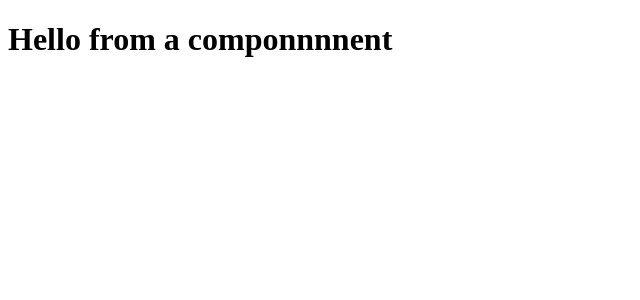
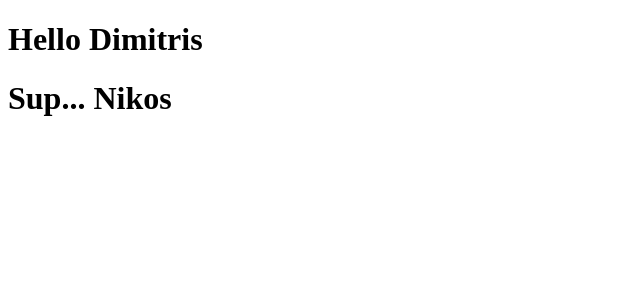
Before and after one commit to Dimitris112/react-vscode-askiseis, a React (Vite) app in the folder Prwto_App/: page / in a window 1280 px wide. Shown: the top 300 px of the page, without its empty margins (0-640 px from the left). Built offline with nearby package versions, Linux system fonts and the light colour scheme.

Commit message:
Add props

```diff
--- a/Prwto_App/src/App.jsx
+++ b/Prwto_App/src/App.jsx
@@ -1,9 +1,12 @@
-import Hello from './components/Hello';
+import Hello from "./components/Hello";
 
 function App() {
-  return <div className="App">
-    <Hello />
-  </div>;
+  return (
+    <div className="App">
+      <Hello name="Dimitris" message="Hello" />
+      <Hello name="Nikos" message="Sup..." />
+    </div>
+  );
 }
 
 export default App;
--- a/Prwto_App/src/components/Hello.jsx
+++ b/Prwto_App/src/components/Hello.jsx
@@ -1,5 +1,11 @@
-function Hello() {
-    return <h1>Hello from a componnnnent</h1>;
+function Hello(props) {
+  return (
+    <div>
+      <h1>
+        {props.message} {props.name}
+      </h1>
+    </div>
+  );
 }
 
 export default Hello;
```
Also changed, not shown: Prwto_App/src/main.jsx (+5 -5 lines).
